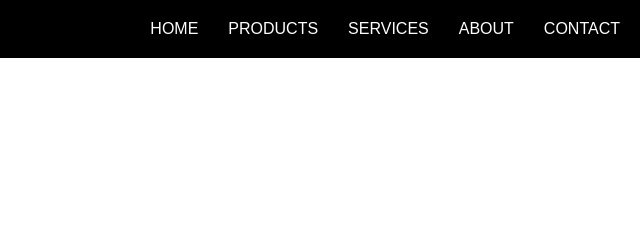
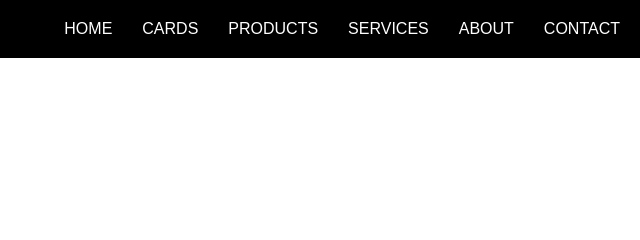
Before and after one commit to Saikoushik3256/3DTASK3256-14d, a plain HTML site: page INDEX.html in a window 1280 px wide. Shown: the top 240 px of the page, 640-1280 px from the left. Drawn offline with Linux system fonts and the light colour scheme.

Commit message:
Update INDEX.html

```diff
--- a/INDEX.html
+++ b/INDEX.html
@@ -15,6 +15,7 @@
             <input type='checkbox' id='check' />
             <span class="menu">
                 <li><a href="Home.html">Home</a></li>
+                 <li><a href="Cards.html">Cards</a></li>
                 <li><a href="">Products</a></li>
                 <li><a href="">Services</a></li>
                 <li><a href="">About</a></li>
```
